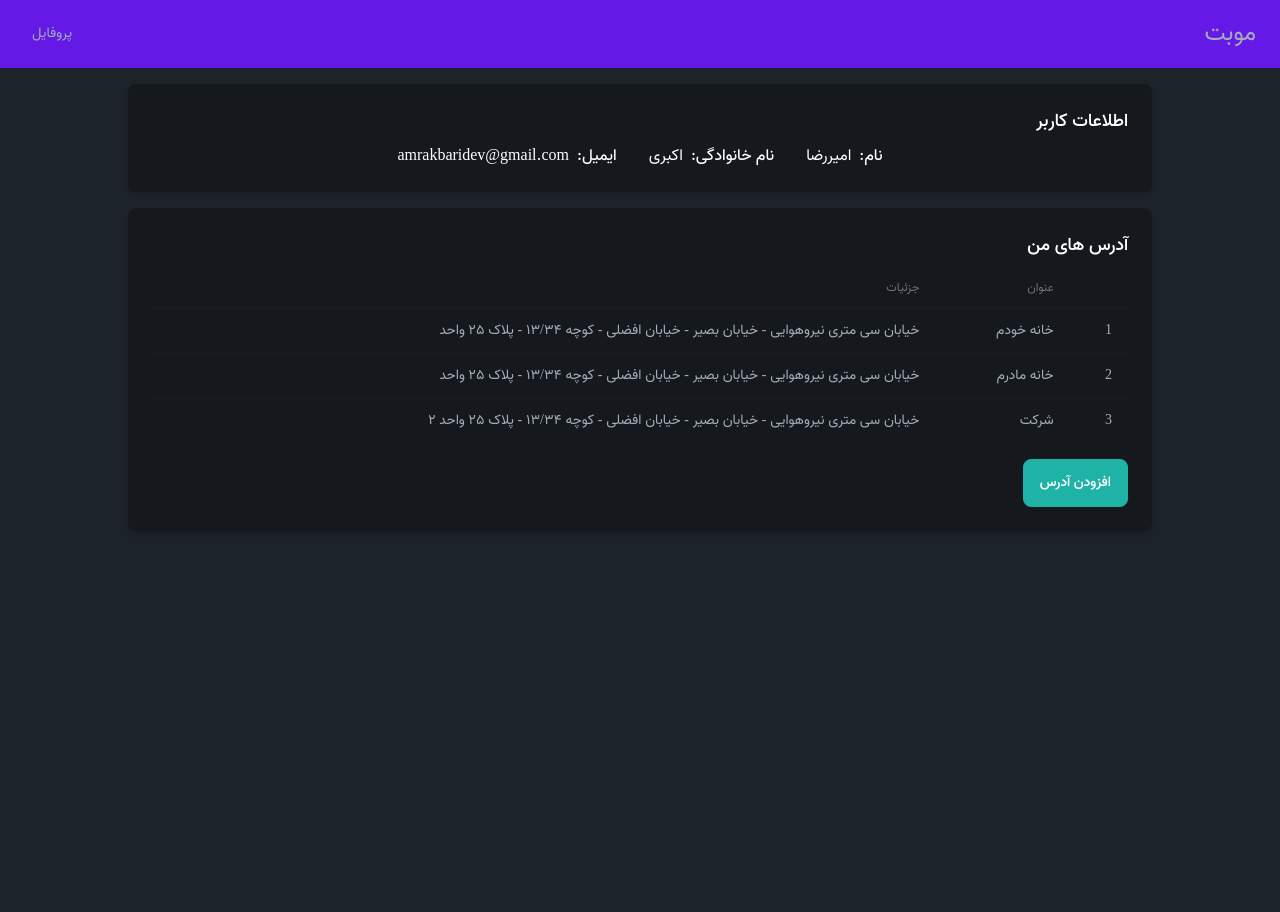
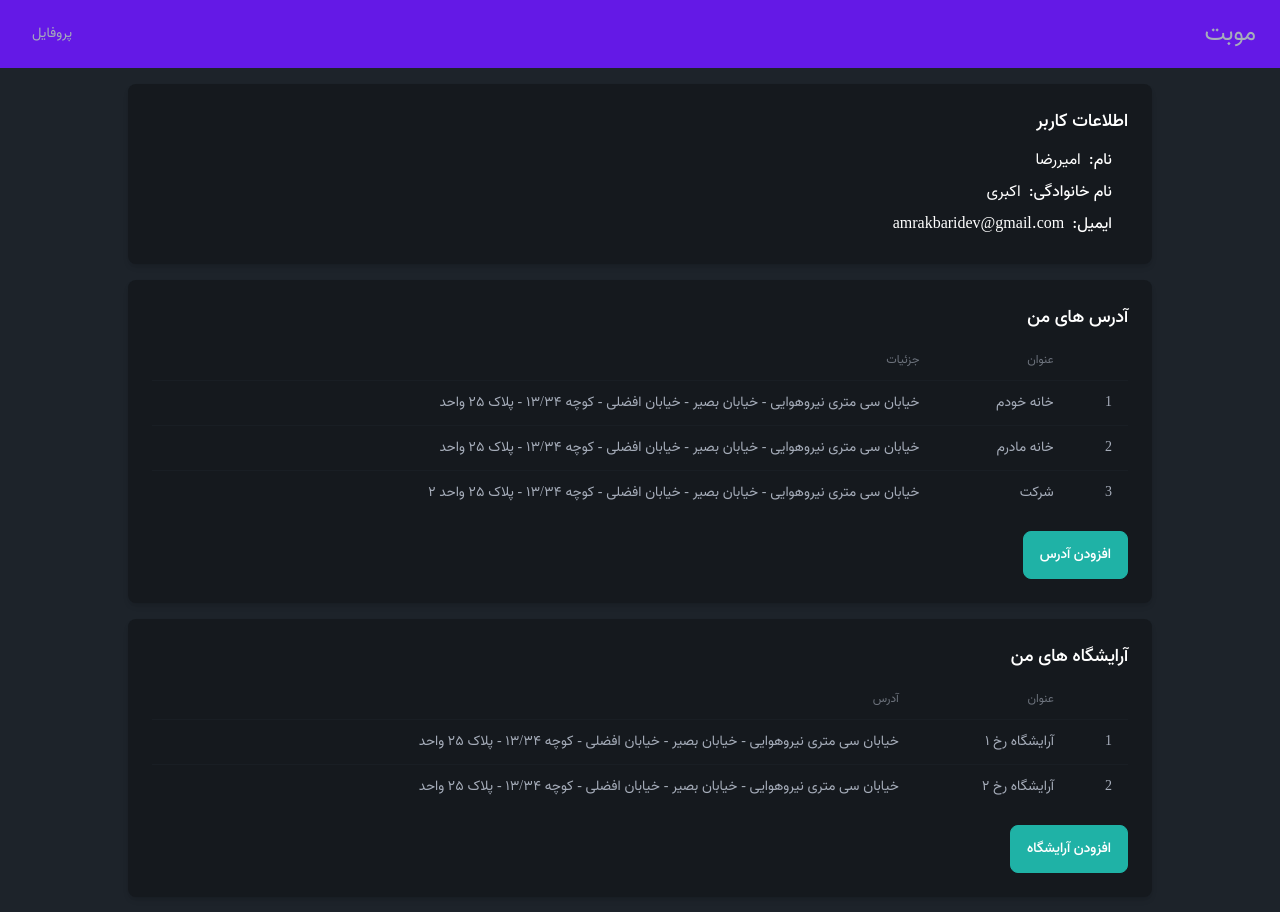
Before and after one commit to amrakbari/mobat-front, an Angular app: page /profile in a window 1280 px wide. Before the commit the page ends 800 px from the top, so only its background shows below. Built offline with nearby package versions, Linux system fonts and the light colour scheme.

Commit message:
minor changes on profile page

```diff
--- a/src/app/profile/profile.component.html
+++ b/src/app/profile/profile.component.html
@@ -11,16 +11,16 @@
   </div>
   <div class="mb-4 flex flex-col w-4/5 mx-auto bg-base-300 shadow-md p-6 rounded-lg">
     <div class="text-lg text-white font-semibold mb-2 text-gray-900">اطلاعات کاربر</div>
-    <div class="flex flex-row justify-center">
-      <div class="mx-4 flex flex-row">
+    <div class="flex flex-col justify-center">
+      <div class="mx-4 my-1 flex flex-row">
         <label class="block text-white font-medium ml-2">نام:</label>
         <p class="text-white">امیررضا</p>
       </div>
-      <div class="flex flex-row mx-4">
+      <div class="flex my-1 flex-row mx-4">
         <label class="block text-white font-medium ml-2">نام خانوادگی:</label>
         <p class="text-white">اکبری</p>
       </div>
-      <div class="flex flex-row mx-4">
+      <div class="flex my-1 flex-row mx-4">
         <label class="block text-white font-medium ml-2">ایمیل:</label>
         <p class="text-white">amrakbaridev@gmail.com</p>
       </div>
@@ -66,10 +66,14 @@
         <button class="btn btn-sm btn-circle btn-ghost absolute right-2 top-2">✕</button>
         <div class="flex flex-col space-y-4 md:p-20">
           <input type="text" ngModel name="email" placeholder="عنوان" class="input input-bordered input-accent w-full"/>
-          <input type="text" ngModel name="firstName" placeholder="جزئیات" class="input input-bordered input-accent w-full"/>
-          <select ngModel name="role" class="select select-accent w-full max-w-xs">
+          <input type="" ngModel name="firstName" placeholder="جزئیات" class="input input-bordered input-accent w-full"/>
+          <select ngModel name="neighborhood" class="select select-accent w-full">
             <option disabled selected class="hidden" value="">محله</option>
-            <option disabled selected class="hidden" value="">نیروهوای</option>
+            <option value="">نیروهوای</option>
+            <option value="">تهران پارس</option>
+            <option value="">تهران نو</option>
+            <option value="">افسریه</option>
+            <option value="">پونک</option>
           </select>
           <div class="flex flex-row justify-start">
             <button class="btn btn-accent px-6">ارسال</button>
@@ -78,4 +82,69 @@
       </form>
     </dialog>
   </div>
+  <div class="mb-4 flex flex-col w-4/5 mx-auto bg-base-300 shadow-md p-6 rounded-lg">
+    <div class="text-lg font-semibold mb-2 text-white">آرایشگاه های من</div>
+    <div class="overflow-x-auto pb-4">
+      <table class="table">
+        <!-- head -->
+        <thead>
+        <tr>
+          <th class="text-right"></th>
+          <th class="text-right">عنوان</th>
+          <th class="text-right">آدرس</th>
+        </tr>
+        </thead>
+        <tbody>
+        <!-- row 1 -->
+        <tr class="hover" onclick="my_modal_5.showModal()">
+          <th class="text-right">1</th>
+          <td class="text-right">آرایشگاه رخ ۱</td>
+          <td class="text-right">خیابان سی متری نیروهوایی - خیابان بصیر - خیابان افضلی - کوچه ۱۳/۳۴ - پلاک ۲۵ واحد </td>
+        </tr>
+        <!-- row 2 -->
+        <tr class="hover" onclick="my_modal_5.showModal()">
+          <th class="text-right">2</th>
+          <td class="text-right">آرایشگاه رخ ۲</td>
+          <td class="text-right">خیابان سی متری نیروهوایی - خیابان بصیر - خیابان افضلی - کوچه ۱۳/۳۴ - پلاک ۲۵ واحد </td>
+        </tr>
+        </tbody>
+      </table>
+    </div>
+    <button class="btn w-max btn-accent" onclick="my_modal_4.showModal()">افزودن آرایشگاه</button>
+    <dialog id="my_modal_4" class="modal">
+      <form method="dialog" class="modal-box">
+        <button class="btn btn-sm btn-circle btn-ghost absolute right-2 top-2">✕</button>
+        <div class="flex flex-col space-y-4 md:p-20">
+          <input type="text" ngModel name="email" placeholder="عنوان" class="input input-bordered input-accent w-full"/>
+          <select ngModel name="address" class="select select-accent w-full max-w-xs">
+            <option disabled selected class="hidden" value="">آدرس</option>
+            <option value="">خانه خودم</option>
+            <option value="">شرکت</option>
+          </select>
+          <div class="flex flex-row justify-start">
+            <button class="btn btn-accent px-6">ارسال</button>
+          </div>
+        </div>
+      </form>
+    </dialog>
+    <dialog id="my_modal_5" class="modal">
+      <form method="dialog" class="modal-box">
+        <h4 class="font-bold text-lg mt-5">افزودن نوبت</h4>
+        <button class="btn btn-sm btn-circle btn-ghost absolute right-2 top-2">✕</button>
+        <div class="flex flex-col space-y-4 md:p-20">
+          <select ngModel name="store" class="select select-accent w-full max-w-xs">
+            <option disabled selected class="hidden" value="">خدمات مورد نظر</option>
+            <option value="">مانیکور</option>
+            <option value="">پدیکور</option>
+          </select>
+          <input type="date" ngModel name="birthDate" placeholder="روز" class="input input-bordered input-accent w-full max-w-xs"/>
+          <input type="time" ngModel name="birthDate" placeholder="زمان شروع" class="input input-bordered input-accent w-full max-w-xs"/>
+          <input type="time" ngModel name="birthDate" placeholder="زمان پایان" class="input input-bordered input-accent w-full max-w-xs"/>
+          <div class="flex flex-row justify-start">
+            <button class="btn btn-accent px-6">ارسال</button>
+          </div>
+        </div>
+      </form>
+    </dialog>
+  </div>
 </div>
```
